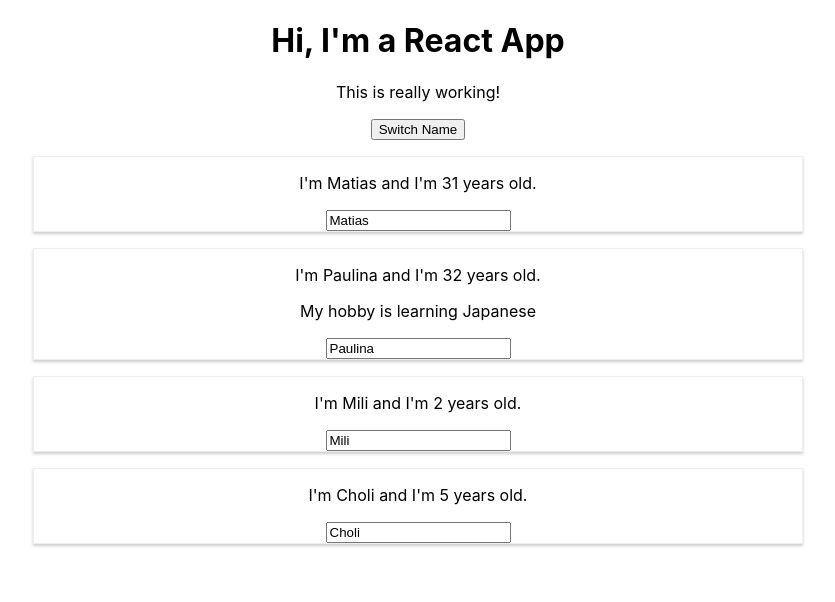
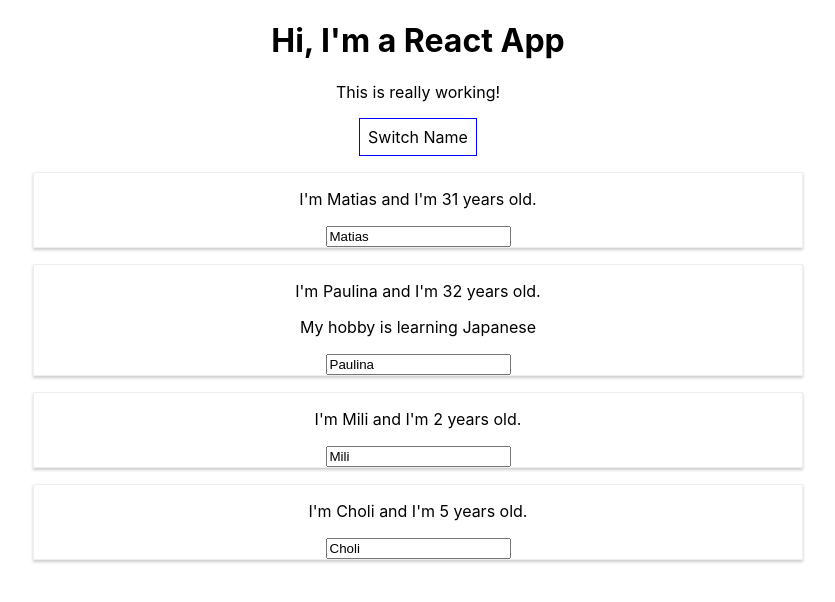
Before and after one commit to matotias/react-course, a React (Create React App) app: page / in a window 1280 px wide. Shown: the top 602 px of the page, without its empty margins (222-1057 px from the left). Built offline with nearby package versions, Linux system fonts and the light colour scheme.

Commit message:
feat: add inline styling to App's button

```diff
--- a/src/App.js
+++ b/src/App.js
@@ -34,14 +34,23 @@
         })
     }
 
+    render() {
 
+        const style = {
+            backgroundColor: 'white',
+            font: 'inherit',
+            border: '1px solid blue',
+            padding: '8px',
+            cursor: 'pointer'
+        }
 
-    render() {
         return (
             <div className="App">
                 <h1>Hi, I'm a React App</h1>
                 <p>This is really working!</p>
-                <button onClick={() => this.switchNameHandler('Popin!!!!')}>Switch Name</button>
+                <button
+                    style={style}
+                    onClick={() => this.switchNameHandler('Popin!!!!')}>Switch Name</button>
                 <Person
                     name={this.state.persons[0].name}
                     age={this.state.persons[0].age}/>
```
